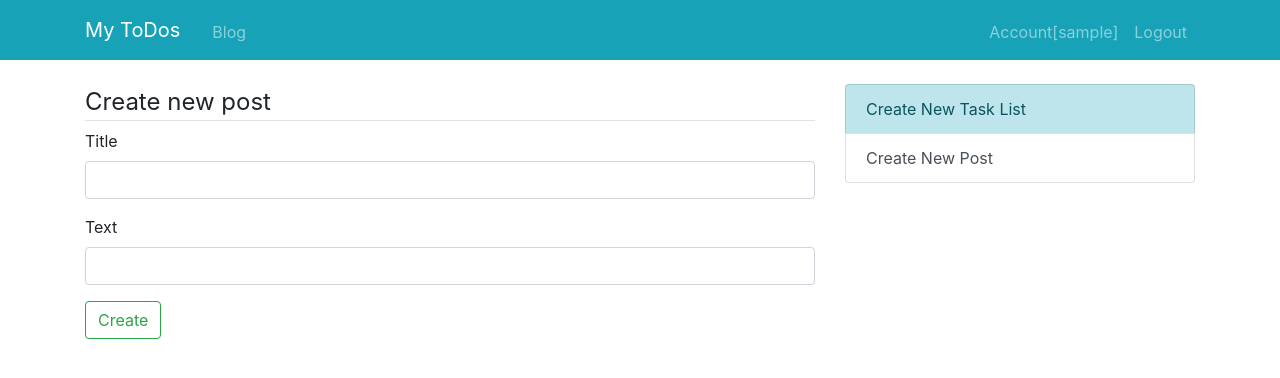
After one commit to EvgenyOcean/fl_stuff, a Flask app: page /create_post in a window 1280 px wide. The commit adds this page. Shown: the top 378 px of the page. Run offline with Flask 2, Linux system fonts and the light colour scheme; the visitor is signed in with stand-in values (Sample User, id 1); data comes from the database, SQL or seed files in the repository; some libraries are stand-ins or nearby versions.

Commit message:
Blog added, little fixing

```diff
--- a/fl_todo/__init__.py
+++ b/fl_todo/__init__.py
@@ -12,7 +12,7 @@ login_manager = LoginManager()
 bcrypt = Bcrypt()
 mail = Mail()
 
-login_manager.login_view = 'login'
+login_manager.login_view = 'users.login'
 login_manager.login_message_category = 'info'
 
 def create_app(config=Config):
@@ -24,11 +24,11 @@ def create_app(config=Config):
     bcrypt.init_app(app)
     mail.init_app(app)
 
-    from fl_todo.main.routes import main
+    from fl_todo.posts.routes import posts
     from fl_todo.users.routes import users
     from fl_todo.todos.routes import todos
 
-    app.register_blueprint(main)
+    app.register_blueprint(posts)
     app.register_blueprint(users)
     app.register_blueprint(todos)
 
--- a/fl_todo/models.py
+++ b/fl_todo/models.py
@@ -44,3 +44,11 @@ class Task(db.Model):
     created = db.Column(db.DateTime, nullable=False, default=datetime.utcnow)
     list_id = db.Column(db.Integer, db.ForeignKey('list.id'), nullable=False)
     list = db.relationship('List', backref=db.backref('tasks', lazy=True, cascade="all, delete-orphan"))
+
+class Post(db.Model):
+    id = db.Column(db.Integer, primary_key=True)
+    title = db.Column(db.String(50), nullable=False)
+    text = db.Column(db.Text, nullable=False)
+    created = db.Column(db.DateTime, nullable=False, default=datetime.utcnow)
+    user_id = db.Column(db.Integer, db.ForeignKey('user.id'), nullable=False)
+    user = db.relationship('User', backref=db.backref('posts', lazy=True, cascade='all, delete-orphan'))
--- /dev/null
+++ b/fl_todo/posts/forms.py
@@ -0,0 +1,8 @@
+from flask_wtf import FlaskForm
+from wtforms import StringField, SubmitField
+from wtforms.validators import DataRequired, Length
+
+class CreatePostForm(FlaskForm):
+    title = StringField('Title', validators=[DataRequired(), Length(max=50)])
+    text = StringField('Text', validators=[DataRequired()])
+    create = SubmitField('Create')
--- /dev/null
+++ b/fl_todo/posts/routes.py
@@ -0,0 +1,64 @@
+from flask import Blueprint, render_template, redirect, url_for, request, current_app, flash, abort
+from fl_todo import db
+from flask_login import current_user, login_required
+from .forms import CreatePostForm
+from fl_todo.models import User, Post
+
+posts = Blueprint('posts', __name__)
+
+@posts.route('/blog')
+def blog():
+    posts = Post.query.all()
+    return render_template('blog.html', posts=posts)
+
+@posts.route('/')
+def home():
+    if current_user.is_authenticated:
+        return redirect(url_for('todos.lists', username=current_user.username))
+    else:
+        return redirect(url_for('users.login'))
+
+@posts.route('/create_post', methods=['GET', 'POST'])
+@login_required
+def create_post():
+    form = CreatePostForm()
+    if form.validate_on_submit() and request.method == 'POST':
+        new_post = Post(title=form.title.data, text=form.text.data, user=current_user)
+        db.session.add(new_post)
+        db.session.commit()
+        flash('Look, you got your post published!', 'success')
+        return redirect(url_for('posts.blog'))
+    return render_template('create_post.html', form=form)
+
+@posts.route('/view_post/<int:post_id>')
+def view_post(post_id):
+    post = Post.query.filter_by(id=post_id).first_or_404()
+    return render_template('view_post.html', post=post)
+
+@posts.route('/update_post/<int:post_id>', methods=['GET', 'POST'])
+@login_required
+def update_post(post_id):
+    post = Post.query.get_or_404(post_id)
+    form = CreatePostForm()
+    if current_user == post.user:
+        if request.method == 'POST' and form.validate_on_submit():
+            post.title = form.title.data
+            post.text = form.text.data
+            db.session.commit()
+            flash('Your post was successfully updated', 'success')
+            return redirect(url_for('posts.blog'))
+    else:
+        return abort(403)
+    return render_template('update_post.html', form=form, post=post)
+
+@posts.route('/delete_post/<int:post_id>', methods=['POST'])
+@login_required
+def delete_post(post_id):
+    post = Post.query.get_or_404(post_id)
+    if current_user == post.user:
+        db.session.delete(post)
+        db.session.commit()
+        flash('And they never saw it again! ;)', 'success')
+        return redirect(url_for('posts.blog'))
+    else:
+        return abort(403)
--- /dev/null
+++ b/fl_todo/templates/create_post.html
@@ -0,0 +1,39 @@
+{% extends 'index.html' %}
+
+{% block content %}
+  <form action="" method="post">
+    {{form.hidden_tag()}}
+    <fieldset class="form-group">
+      <legend class="border-bottom">Create new post</legend>
+      <div class="form-group">
+        {{form.title.label}}
+        {% if form.title.errors %}
+          {{form.title(class="form-control is-invalid")}}
+          <div class="invalid-feedback">
+            {% for err in form.title.errors %}
+              <span class="text-danger">{{err}}</span>
+            {% endfor %}
+          </div>
+        {% else %}
+          {{form.title(class="form-control")}}
+        {% endif %}
+      </div>
+
+      <div class="form-group">
+        {{form.text.label}}
+        {% if form.text.errors %}
+          {{form.text(class="form-control is-invalid")}}
+          <div class="invalid-feedback">
+            {% for err in form.text.errors %}
+              <span class="text-danger">{{err}}</span>
+            {% endfor %}
+          </div>
+        {% else %}
+          {{form.text(class="form-control")}}
+        {% endif %}
+      </div>
+
+      {{form.create(class="btn btn-outline-success")}}
+    </fieldset>
+  </form>
+{% endblock %}
--- a/fl_todo/templates/index.html
+++ b/fl_todo/templates/index.html
@@ -13,13 +13,13 @@
       {% if current_user.username %}
 
       {% endif %}
-      <a class="navbar-brand mr-4" href="{{ url_for('main.home') }}">My ToDos</a>
+      <a class="navbar-brand mr-4" href="{{ url_for('posts.home') }}">My ToDos</a>
       <button class="navbar-toggler" type="button" data-toggle="collapse" data-target="#datanav" aria-controls="datanav" aria-expanded="false" aria-label="Toggle navigation">
         <span class="navbar-toggler-icon"></span>
       </button>
       <div class="collapse navbar-collapse pt-1" id="datanav">
         <div class="navbar-nav">
-          <a class="nav-item nav-link" href="{{ url_for('main.blog') }}">Blog</a>
+          <a class="nav-item nav-link" href="{{ url_for('posts.blog') }}">Blog</a>
         </div>
         {% if current_user.username %}
           <div class="navbar-nav ml-auto">
@@ -50,11 +50,10 @@
       </div>
       <div class="col-md-4">
         <div class="list-group">
-          <a href="#" class="list-group-item list-group-item-action list-group-item-info">
-            Cras justo odio
+          <a href="{{url_for('todos.lists', username=current_user.username) if current_user.is_authenticated else url_for('users.login')}}" class="list-group-item list-group-item-action list-group-item-info">
+            Create New Task List
           </a>
-          <a href="#" class="list-group-item list-group-item-action">Dapibus ac facilisis in</a>
-          <a href="#" class="list-group-item list-group-item-action">Morbi leo risus</a>
+          <a href="{{url_for('posts.create_post')}}" class="list-group-item list-group-item-action">Create New Post</a>
         </div>
       </div>
     </div>
```
Also changed, not shown: fl_todo/main/routes.py (deleted, +0 -15 lines), fl_todo/templates/blog.html (+27 -1 lines), fl_todo/templates/update_post.html (added, +39 -0 lines), fl_todo/templates/view_post.html (added, +54 -0 lines), fl_todo/users/routes.py (+8 -8 lines), README.md, fl_todo/posts/__init__.py (added).
